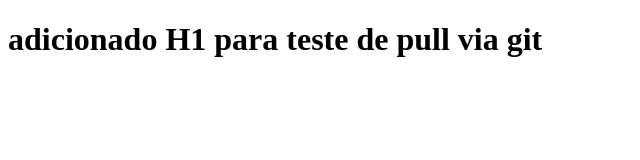
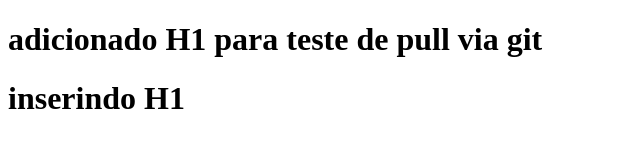
Before and after one commit to jmafsistemas/curso_git_1, a plain HTML site: page a.html in a window 1280 px wide. Shown: the whole page, without its empty margins (0-640 px from the left). Drawn offline with Linux system fonts and the light colour scheme.

Commit message:
acrescentando H1

```diff
--- a/a.html
+++ b/a.html
@@ -8,7 +8,7 @@
 <body>
     <h1> adicionado H1 para teste de pull via git</h1>
     <div class="teste">
-
+        <h1>inserindo H1</h1>
     </div>
 </body>
 </html>
```
